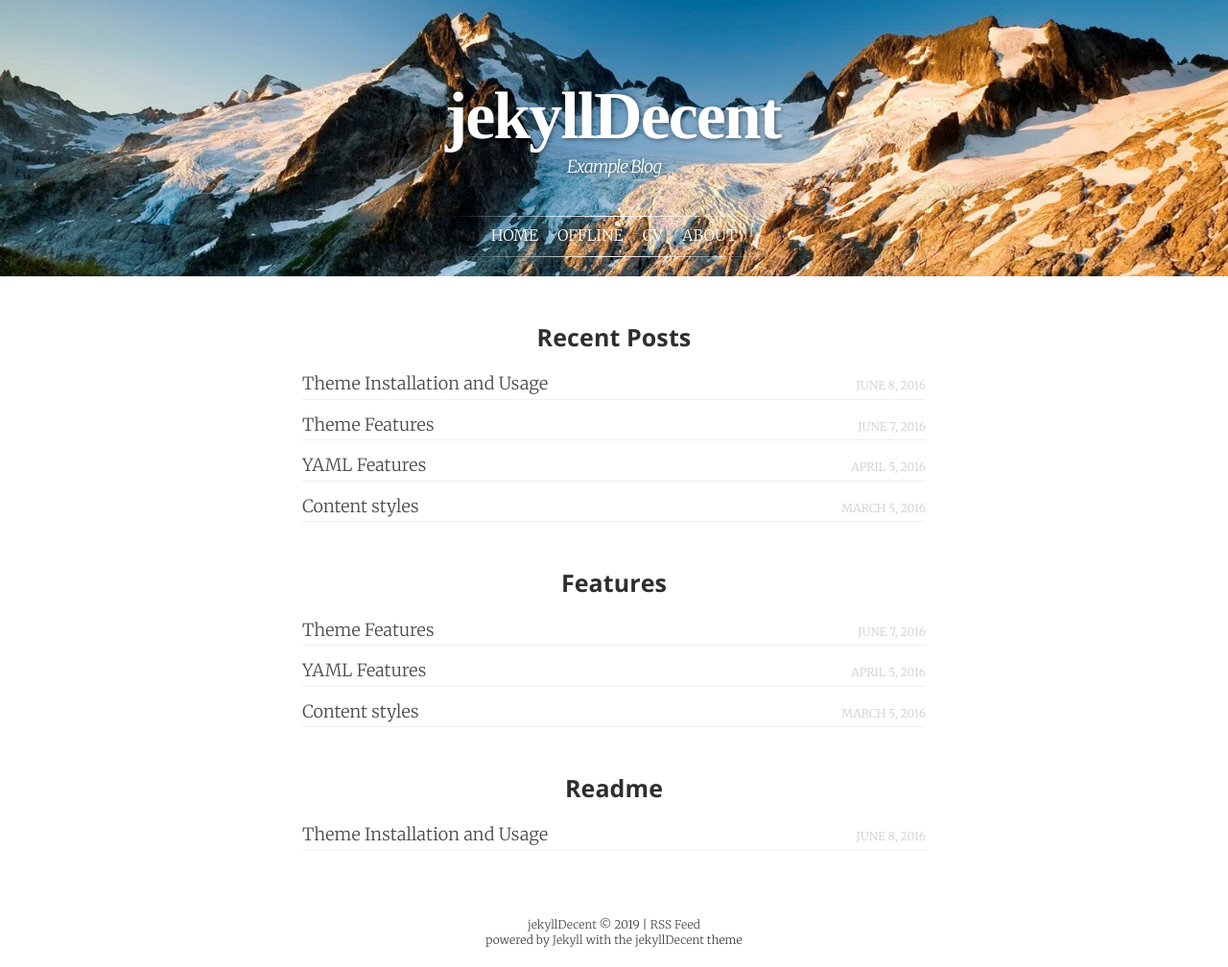
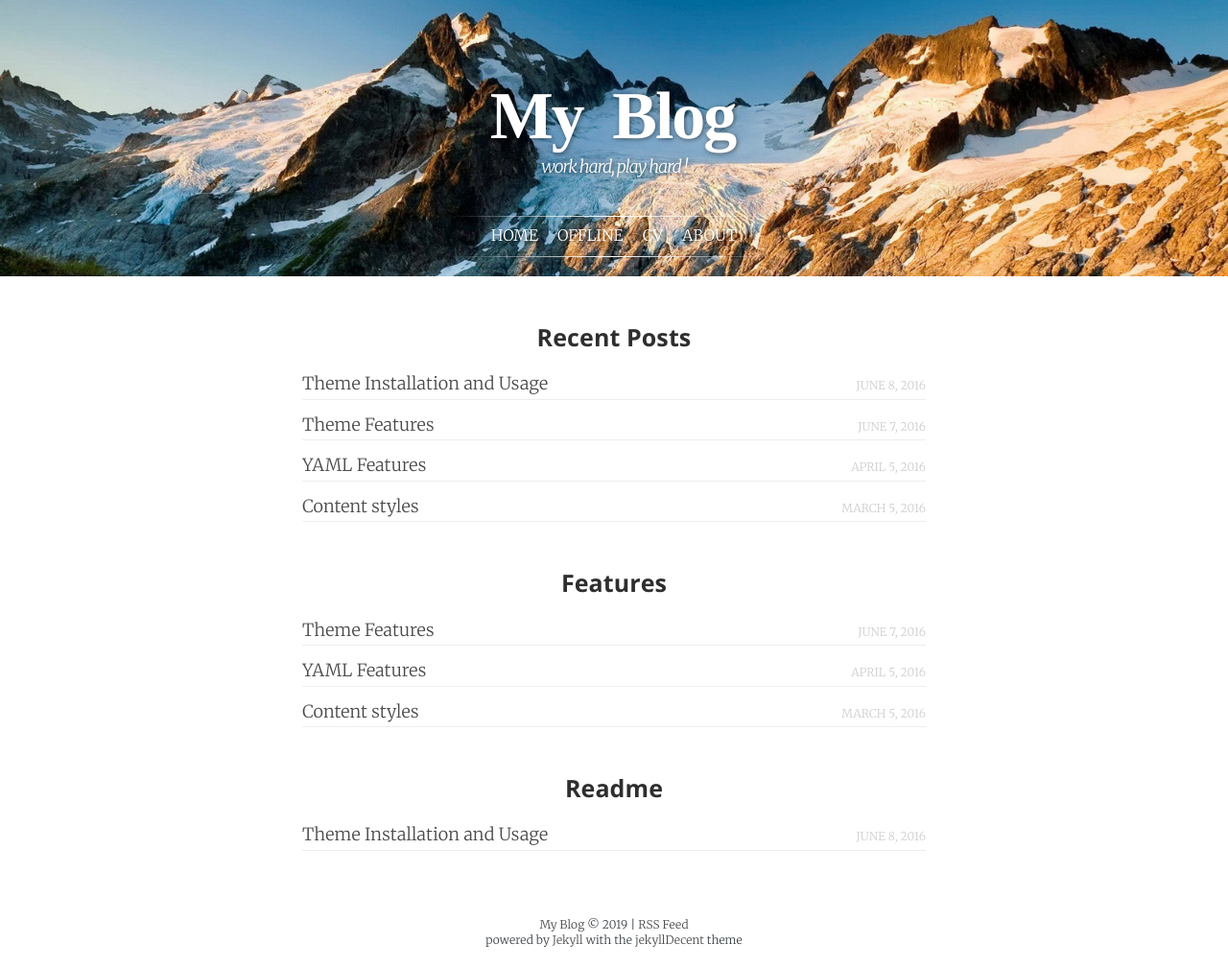
Before and after one commit to kleinzcy/kleinzcy.github.io, a Jekyll site: the page built from index.html, in a window 1280 px wide. Shown: the whole page at 96% size. Built offline with Jekyll 4.4.1, drawn with Linux system fonts in a browser that asks for light colours; some web fonts are replaced.

Commit message:
Update _config.yml

```diff
--- a/_config.yml
+++ b/_config.yml
@@ -6,14 +6,14 @@
 # 'jekyll serve'. If you change this file, please restart the server process.
 
 # Site settings
-title:            jekyllDecent
-subtitle:         Example Blog
-description:      This is the jekyllTheme example blog. It only exists to demonstrate how the theme looks and feels.
-keywords:         demo theme example github jekyll features
+title:            My Blog
+subtitle:         work hard, play hard !
+description:      This is ny blog website
+keywords:         work for yourself !
 language:         "en" # default language of the blog. Language codes: http://www.w3schools.com/tags/ref_language_codes.asp
 
-baseurl:          "/jekyllDecent" # the subpath of your site, e.g. /blog
-url:              "" # the base hostname & protocol for your site. Have a look at robots.txt as well!
+baseurl:          /kleinzcy.github.io # the subpath of your site, e.g. /blog
+url:              https://kleinzcy.github.io
 permalink:        /blog/:categories/:title
 cover:            /assets/mountain-cover.jpg
 disqus_shortname: "jekylldecent"
```
